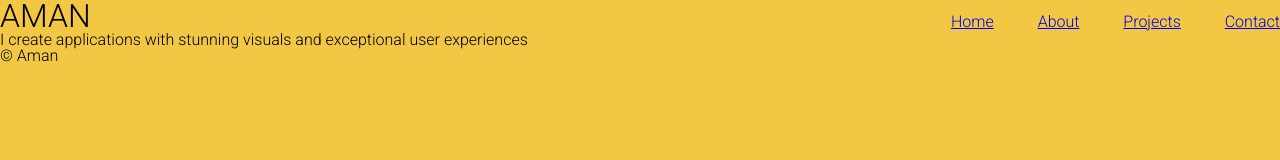
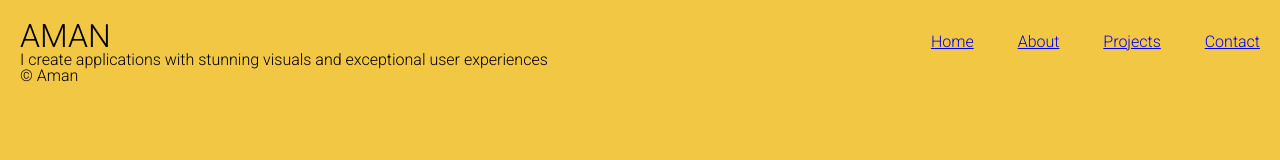
Before and after one commit to GuramandeepGill/Portfolio, a plain HTML site: page index.html in a window 1280 px wide. Drawn offline with Linux system fonts and the light colour scheme.

Commit message:
Style div(id: content)

```diff
--- a/styles/main.css
+++ b/styles/main.css
@@ -4,6 +4,10 @@ body{
    /* background: linear-gradient(to right, lightblue, skyblue); */
    background-color: rgb(242, 199, 68);
    font-family: 'Roboto';
+}
+
+#content {
+   padding: 20px;
 }
 
 header{
```
